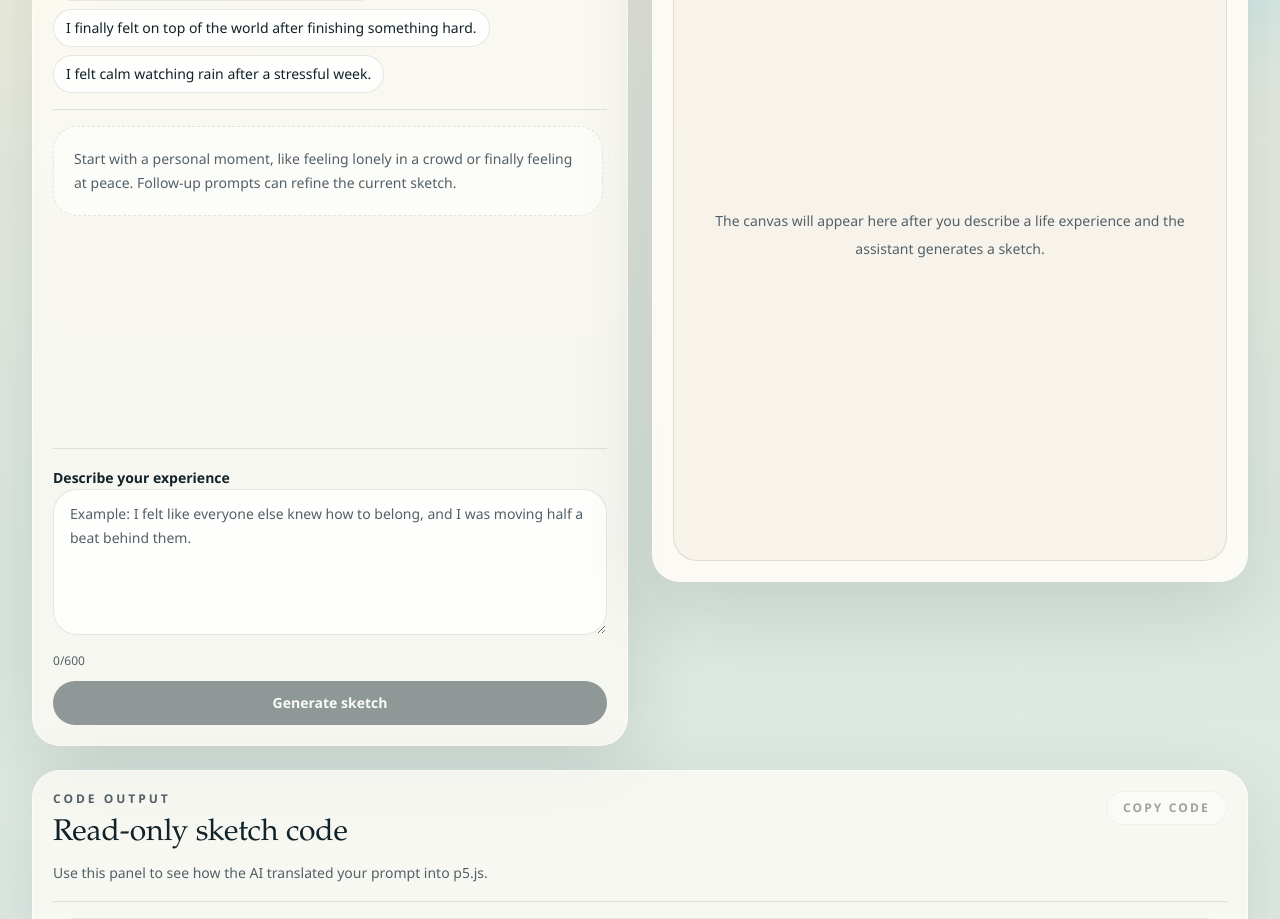
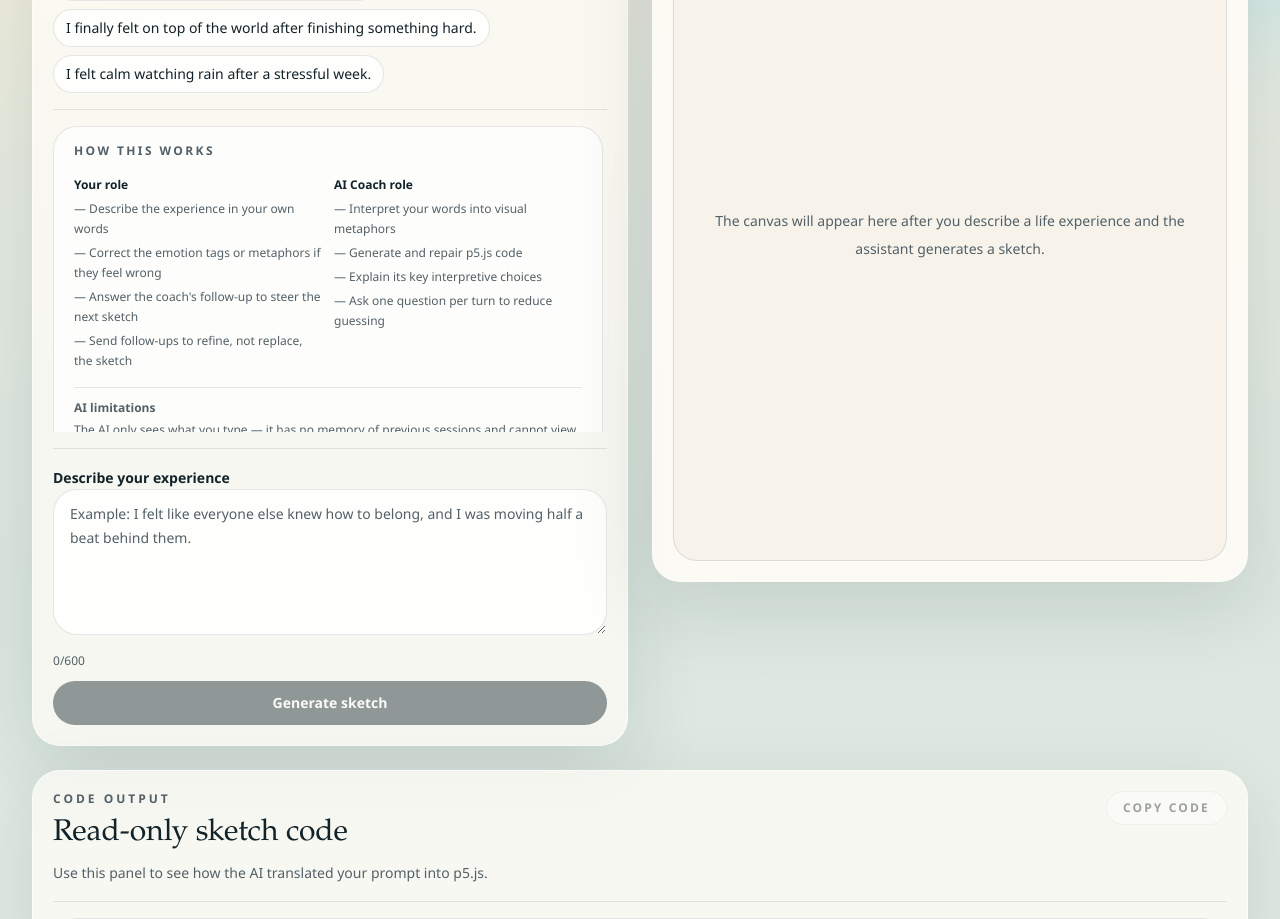
Before and after one commit to NicholasChanng/info4940, a Next.js app: page / in a window 1280 px wide. Shown: the part 500-1419 px from the top of the page. Built offline with nearby package versions, Linux system fonts and the light colour scheme.

Commit message:
added context for intelligibility (shared mental model + insight into what AI is doing in a given moment)

```diff
--- a/src/app/api/chat/route.ts
+++ b/src/app/api/chat/route.ts
@@ -114,6 +114,7 @@ export async function POST(request: Request) {
       p5Code: draft.p5Code,
       repairApplied,
       followUpQuestion: draft.followUpQuestion,
+      interpretationNote: draft.interpretationNote,
     };
 
     return NextResponse.json(responseBody);
--- a/src/app/page.tsx
+++ b/src/app/page.tsx
@@ -44,6 +44,7 @@ export default function HomePage() {
   const [isLoading, setIsLoading] = useState(false);
   const [requestError, setRequestError] = useState<string | null>(null);
   const [editedContext, setEditedContext] = useState<UserContext | null>(null);
+  const [canvasRuntimeError, setCanvasRuntimeError] = useState<string | null>(null);
   const [testModeEnabled, setTestModeEnabled] = useState(false);
   const [selectedFixtureId, setSelectedFixtureId] = useState(
     TEST_FIXTURES[0].id,
@@ -113,6 +114,7 @@ export default function HomePage() {
     setMessages(nextMessages);
     setIsLoading(true);
     setRequestError(null);
+    setCanvasRuntimeError(null);
 
     if (testModeEnabled) {
       const fixture = TEST_FIXTURES.find((f) => f.id === selectedFixtureId);
@@ -215,7 +217,7 @@ export default function HomePage() {
           <div className="flex items-start justify-between gap-4">
             <div className="space-y-3">
               <p className="text-xs font-semibold uppercase tracking-[0.32em] text-[color:var(--muted)]">
-                Bare-bones MVP
+                AUGMENT YOUR CREATIVITY
               </p>
               <h1 className="text-4xl leading-tight sm:text-5xl">
                 Turn a life experience into a living sketch.
@@ -282,8 +284,12 @@ export default function HomePage() {
             onContextEdit={setEditedContext}
             onSubmit={handleSubmit}
             onReset={handleReset}
+            runtimeError={canvasRuntimeError}
           />
-          <SketchPreview code={deferredResponse?.p5Code ?? null} />
+          <SketchPreview
+            code={deferredResponse?.p5Code ?? null}
+            onRuntimeError={setCanvasRuntimeError}
+          />
         </section>
 
         <section>
--- a/src/components/chat-panel.tsx
+++ b/src/components/chat-panel.tsx
@@ -1,6 +1,13 @@
 "use client";
 
-import { useState } from "react";
+import { useEffect, useState } from "react";
+
+const LOADING_STAGES = [
+  "Reading your experience…",
+  "Identifying the emotional core…",
+  "Selecting visual metaphors…",
+  "Writing sketch code…",
+];
 
 import { PromptChips } from "@/components/prompt-chips";
 import { detectInterventionTriggers, generateInterventionResponse, shouldIntervene } from "@/lib/communication-protocol/intervention-detector";
@@ -10,11 +17,38 @@ interface ChatPanelProps {
   messages: UIChatMessage[];
   loading: boolean;
   error: string | null;
+  runtimeError: string | null;
   starterPrompts: string[];
   editedContext: UserContext | null;
   onContextEdit: (update: UserContext) => void;
   onSubmit: (value: string) => Promise<boolean>;
   onReset: () => void;
+}
+
+function humanizeRuntimeError(message: string): { summary: string; tip: string } {
+  if (message.includes("is not defined")) {
+    const name = message.match(/(\w+) is not defined/)?.[1] ?? "Something";
+    return {
+      summary: `The sketch tried to use "${name}" but that variable or function doesn't exist in this context.`,
+      tip: "Try describing the effect differently — the AI may have used a feature that p5.js doesn't support here.",
+    };
+  }
+  if (message.includes("Cannot read propert") || message.includes("Cannot set propert") || message.includes("null")) {
+    return {
+      summary: "The sketch tried to access part of an object that didn't exist yet.",
+      tip: "Send a follow-up to simplify the sketch, or ask for fewer simultaneous effects.",
+    };
+  }
+  if (message.includes("is not a function")) {
+    return {
+      summary: "The sketch called something as a function that isn't one.",
+      tip: "Try rephrasing your request — this usually means the generated code has a typo or unsupported feature.",
+    };
+  }
+  return {
+    summary: "The sketch ran into an unexpected error while rendering.",
+    tip: 'Try sending a follow-up message like "simplify the sketch" to get a more stable version.',
+  };
 }
 
 const MAX_PROMPT_LENGTH = 600;
@@ -98,6 +132,7 @@ export function ChatPanel({
   messages,
   loading,
   error,
+  runtimeError,
   starterPrompts,
   editedContext,
   onContextEdit,
@@ -107,6 +142,18 @@ export function ChatPanel({
   const [draft, setDraft] = useState("");
   const [localError, setLocalError] = useState<string | null>(null);
   const [interventionMessage, setInterventionMessage] = useState<string | null>(null);
+  const [loadingStageIndex, setLoadingStageIndex] = useState(0);
+
+  useEffect(() => {
+    if (!loading) {
+      setLoadingStageIndex(0);
+      return;
+    }
+    const interval = setInterval(() => {
+      setLoadingStageIndex((i) => Math.min(i + 1, LOADING_STAGES.length - 1));
+    }, 2200);
+    return () => clearInterval(interval);
+  }, [loading]);
 
   const trimmedDraft = draft.trim();
   const characterCount = draft.length;
@@ -295,6 +342,40 @@ export function ChatPanel({
           </div>
         )}
 
+        <div className="rounded-[24px] border border-[color:var(--line)] bg-white/70 px-5 py-4 space-y-4">
+          <p className="text-xs font-semibold uppercase tracking-[0.2em] text-[color:var(--muted)]">
+            How this works
+          </p>
+          <div className="grid grid-cols-2 gap-3 text-xs leading-5">
+            <div>
+              <p className="font-semibold text-[color:var(--ink)] mb-1">Your role</p>
+              <ul className="space-y-1 text-[color:var(--muted)]">
+                <li>— Describe the experience in your own words</li>
+                <li>— Correct the emotion tags or metaphors if they feel wrong</li>
+                <li>— Answer the coach's follow-up to steer the next sketch</li>
+                <li>— Send follow-ups to refine, not replace, the sketch</li>
+              </ul>
+            </div>
+            <div>
+              <p className="font-semibold text-[color:var(--ink)] mb-1">AI Coach role</p>
+              <ul className="space-y-1 text-[color:var(--muted)]">
+                <li>— Interpret your words into visual metaphors</li>
+                <li>— Generate and repair p5.js code</li>
+                <li>— Explain its key interpretive choices</li>
+                <li>— Ask one question per turn to reduce guessing</li>
+              </ul>
+            </div>
+          </div>
+          <div className="border-t border-[color:var(--line)] pt-3">
+            <p className="text-xs font-semibold text-[color:var(--muted)] mb-1">AI limitations</p>
+            <p className="text-xs leading-5 text-[color:var(--muted)]">
+              The AI only sees what you type — it has no memory of previous sessions and cannot view your screen.
+              It reads at most the last 6 messages. Ambiguous or conflicting input may produce an unexpected sketch;
+              use the editable tags to correct it rather than starting over.
+            </p>
+          </div>
+        </div>
+
         {messages.length === 0 ? (
           <div className="rounded-3xl border border-dashed border-[color:var(--line)] bg-white/55 p-5 text-sm leading-6 text-[color:var(--muted)]">
             Start with a personal moment, like feeling lonely in a crowd or finally
@@ -426,6 +507,17 @@ export function ChatPanel({
                       </p>
                     )}
 
+                    {payload.interpretationNote && (
+                      <div className="rounded-[16px] border border-[color:var(--line)] bg-white/60 px-4 py-3">
+                        <p className="mb-1 text-[10px] font-semibold uppercase tracking-[0.2em] text-[color:var(--muted)]">
+                          How I read this
+                        </p>
+                        <p className="text-sm leading-6 text-[color:var(--ink)]">
+                          {payload.interpretationNote}
+                        </p>
+                      </div>
+                    )}
+
                     {payload.followUpQuestion && (
                       <div className="rounded-[16px] border border-[color:var(--accent)] bg-[color:var(--accent-soft)] px-4 py-3">
                         <p className="mb-1 text-[10px] font-semibold uppercase tracking-[0.2em] text-[color:var(--muted)]">
@@ -448,6 +540,34 @@ export function ChatPanel({
             );
           })
         )}
+
+        {loading && (
+          <div className="rounded-[24px] border border-[color:var(--line)] bg-white/85 px-4 py-4">
+            <p className="mb-2 text-xs font-semibold uppercase tracking-[0.2em] text-[color:var(--muted)]">
+              AI Coach
+            </p>
+            <div className="flex items-center gap-3">
+              <svg className="h-4 w-4 shrink-0 animate-spin text-[color:var(--muted)]" viewBox="0 0 24 24" fill="none" aria-hidden="true">
+                <circle className="opacity-25" cx="12" cy="12" r="10" stroke="currentColor" strokeWidth="4" />
+                <path className="opacity-75" fill="currentColor" d="M4 12a8 8 0 018-8V0C5.373 0 0 5.373 0 12h4z" />
+              </svg>
+              <p className="text-sm text-[color:var(--muted)]">{LOADING_STAGES[loadingStageIndex]}</p>
+            </div>
+          </div>
+        )}
+
+        {runtimeError && (() => {
+          const { summary, tip } = humanizeRuntimeError(runtimeError);
+          return (
+            <div className="rounded-[24px] border border-orange-300 bg-orange-50 px-4 py-4">
+              <p className="mb-1 text-xs font-semibold uppercase tracking-[0.2em] text-orange-600">
+                Canvas error
+              </p>
+              <p className="text-sm leading-6 text-[color:var(--ink)]">{summary}</p>
+              <p className="mt-1 text-xs text-[color:var(--muted)]">{tip}</p>
+            </div>
+          );
+        })()}
       </div>
 
       <form onSubmit={handleSubmit} className="relative z-10 mt-4 space-y-3 border-t border-[color:var(--line)] pt-4">
@@ -496,7 +616,7 @@ export function ChatPanel({
               />
             </svg>
           )}
-          {loading ? "Generating…" : "Generate sketch"}
+          {loading ? LOADING_STAGES[loadingStageIndex] : "Generate sketch"}
         </button>
       </form>
     </section>
--- a/src/components/sketch-preview.tsx
+++ b/src/components/sketch-preview.tsx
@@ -7,9 +7,10 @@ import type { PreviewMessagePayload } from "@/lib/types";
 
 interface SketchPreviewProps {
   code: string | null;
+  onRuntimeError?: (message: string) => void;
 }
 
-export function SketchPreview({ code }: SketchPreviewProps) {
+export function SketchPreview({ code, onRuntimeError }: SketchPreviewProps) {
   const [runtimeError, setRuntimeError] = useState<string | null>(null);
 
   useEffect(() => {
@@ -24,6 +25,7 @@ export function SketchPreview({ code }: SketchPreviewProps) {
 
       if (event.data.type === "runtime-error") {
         setRuntimeError(event.data.message);
+        onRuntimeError?.(event.data.message);
       }
     }
 
--- a/src/lib/prompt-builder.ts
+++ b/src/lib/prompt-builder.ts
@@ -90,6 +90,7 @@ export function buildSketchPrompt(input: PromptInput): string {
     "visualMetaphors must contain 2 to 4 short phrases.",
     "emotionTags must contain 1 to 6 lower-case emotion phrases.",
     "followUpQuestion must be a single sentence asking the user something only they can answer — a sensory detail, emotional nuance, or preference that will shape the next sketch.",
+    "interpretationNote must be one sentence naming the single most consequential interpretive choice you made: which emotion or quality you prioritized and why, and what the user could say to shift it. Write it in plain language, not code. Example: 'I read this as quiet loneliness rather than anger because you mentioned stillness — tell me if you meant something sharper.'",
     "If the user expresses multiple emotions, do not collapse them into a single feeling.",
     "Represent mixed emotions explicitly in emotionTags, explanation, and visualMetaphors.",
     "If the emotions create ambiguity, conflict, or tension, acknowledge that tension instead of forcing a simplified interpretation.",
--- a/src/lib/types.ts
+++ b/src/lib/types.ts
@@ -19,6 +19,7 @@ export interface ChatResponse {
   p5Code: string;
   repairApplied: boolean;
   followUpQuestion: string;
+  interpretationNote: string;
 }
 
 export interface ModelSketchResponse {
@@ -27,6 +28,7 @@ export interface ModelSketchResponse {
   emotionTags: string[];
   p5Code: string;
   followUpQuestion: string;
+  interpretationNote: string;
 }
 
 export interface SketchValidationResult {
```
Also changed, not shown: src/lib/sketch-schema.ts (+7 -1 lines).
